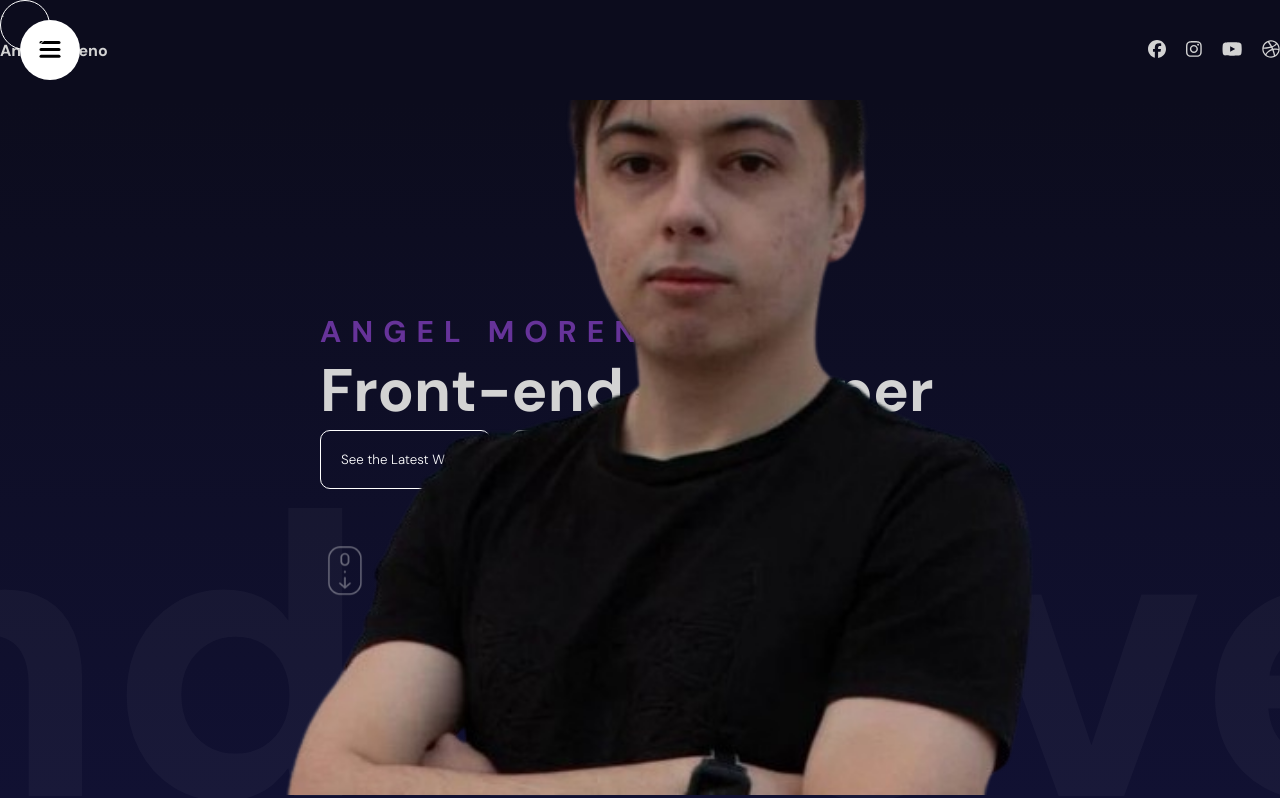
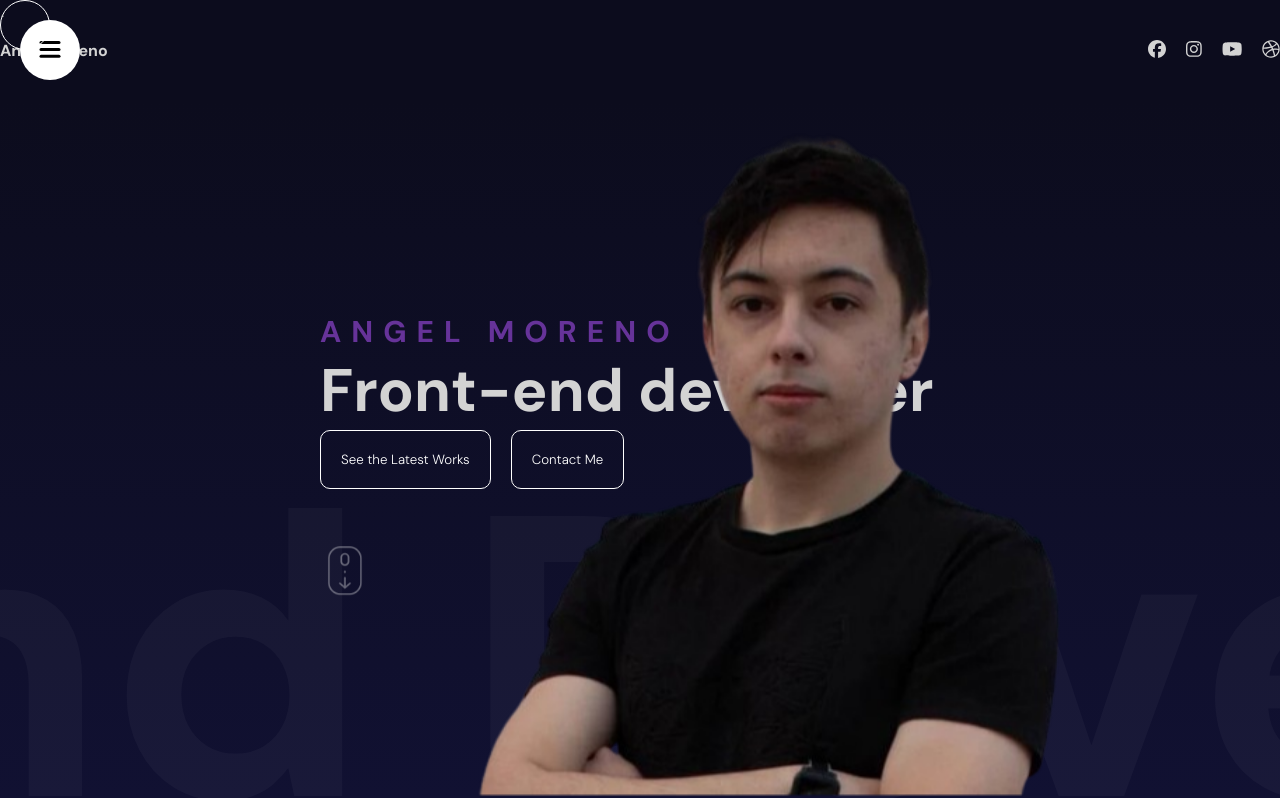
Before and after one commit to Angel-M-R/framer-motion-project, a React (Vite) app: page / in a window 1280 px wide. Shown: the top 798 px of the page. Built offline with nearby package versions, Linux system fonts and the light colour scheme.

Commit message:
fix style

```diff
--- a/src/sections/hero/hero.scss
+++ b/src/sections/hero/hero.scss
@@ -80,6 +80,14 @@
     img{
       width: 900px;
 
+      @include desktop{
+        width: 400px;
+      }
+
+      @media(max-width: 1960px){
+        width: 700px;
+      }
+
       @include mobile{
         width: 100%;
         height: 50%;
```
